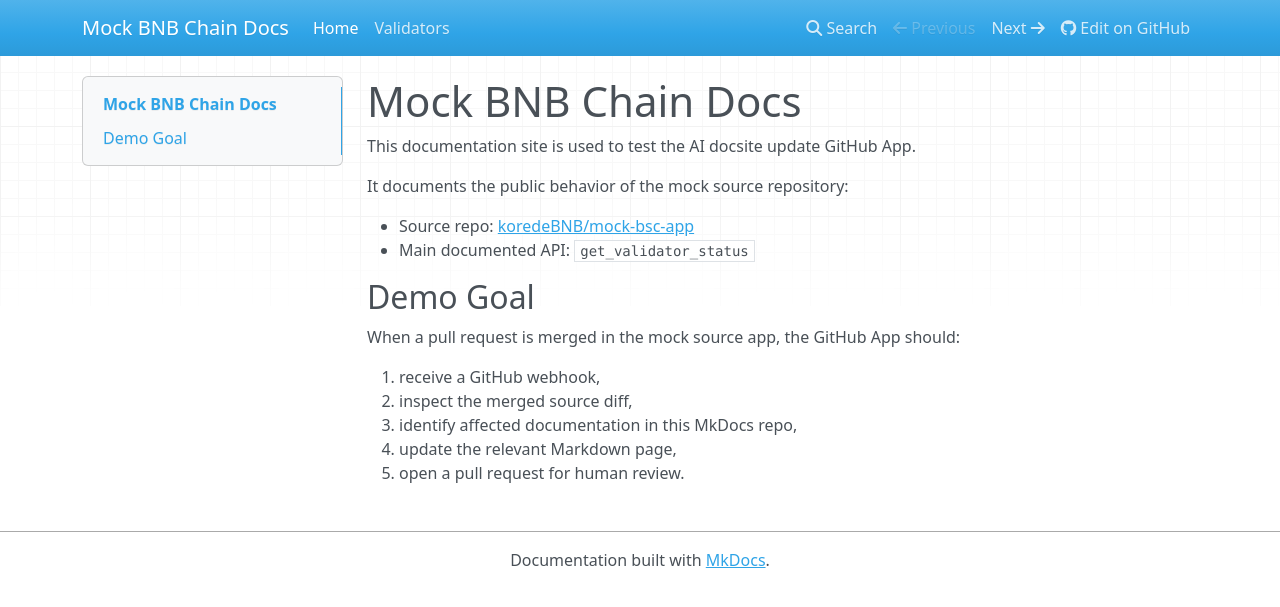
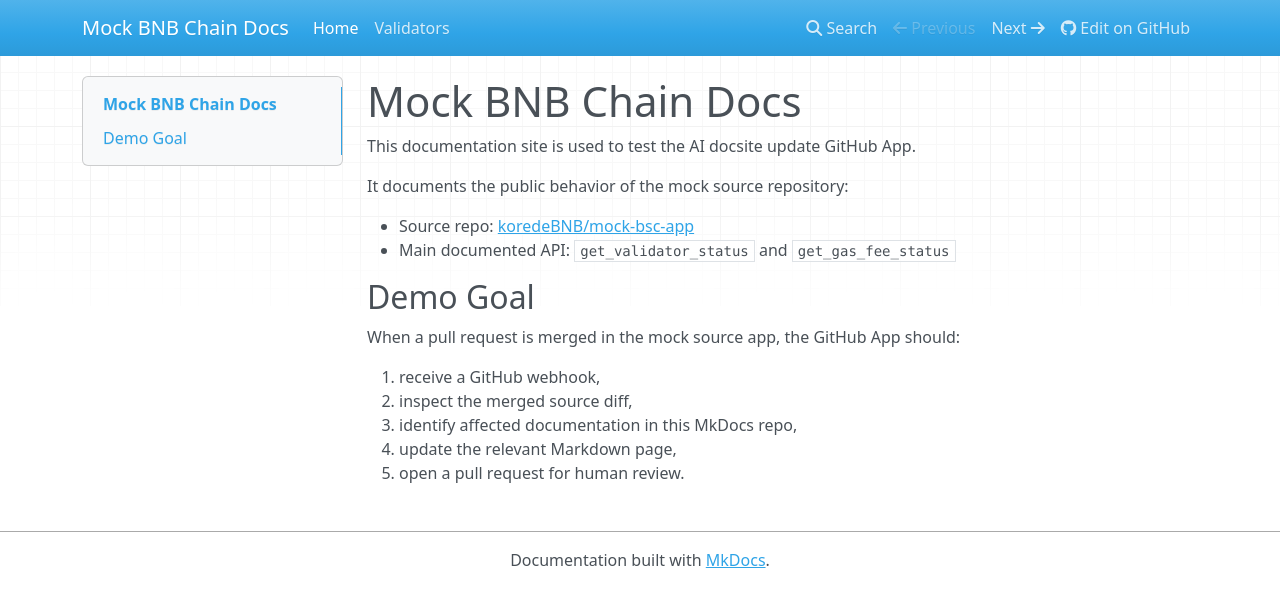
Before and after one commit to koredeBNB/mock-mkdocs-repo, an MkDocs documentation site: the page built from docs/index.md, in a window 1280 px wide. Shown: the top 607 px of the page. Built offline with MkDocs 1.6.1, drawn with Linux system fonts in a browser that asks for light colours; nearby versions of some CDN libraries.

Commit message:
Update docs/index.md from AI docsite updater

```diff
--- a/docs/index.md
+++ b/docs/index.md
@@ -5,7 +5,7 @@ This documentation site is used to test the AI docsite update GitHub App.
 It documents the public behavior of the mock source repository:
 
 - Source repo: [koredeBNB/mock-bsc-app](https://github.com/koredeBNB/mock-bsc-app)
-- Main documented API: `get_validator_status`
+- Main documented API: `get_validator_status` and `get_gas_fee_status`
 
 ## Demo Goal
 
```
